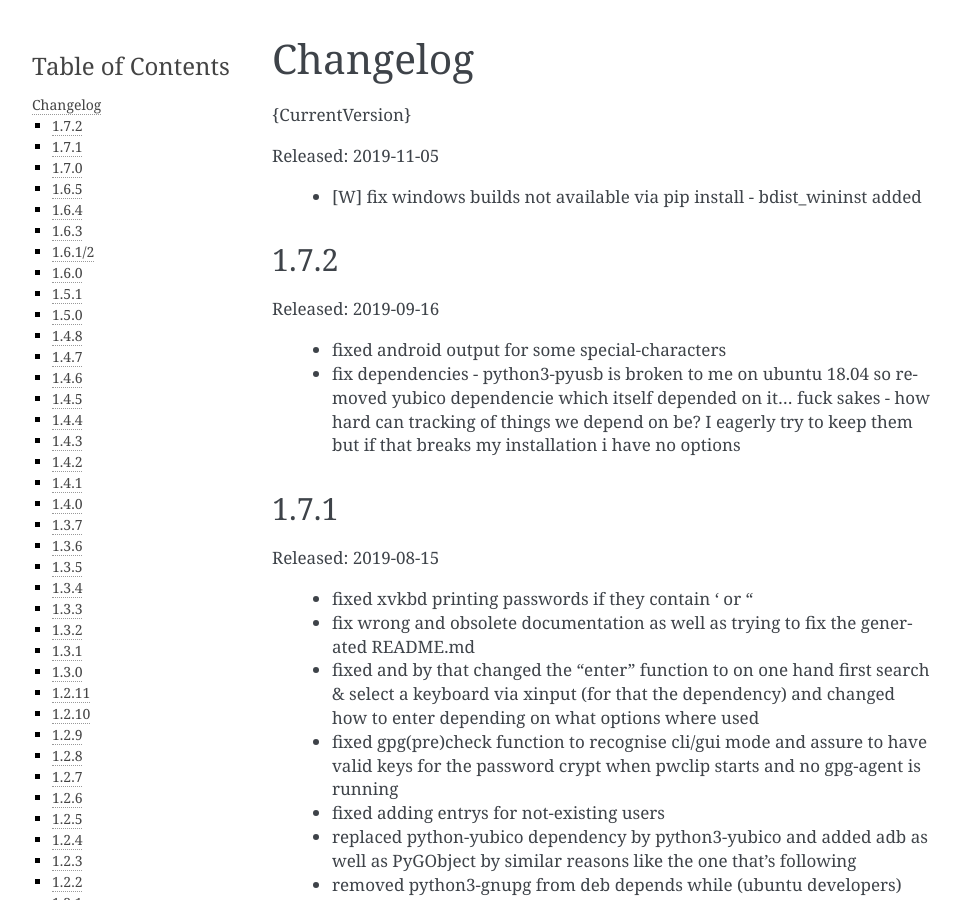
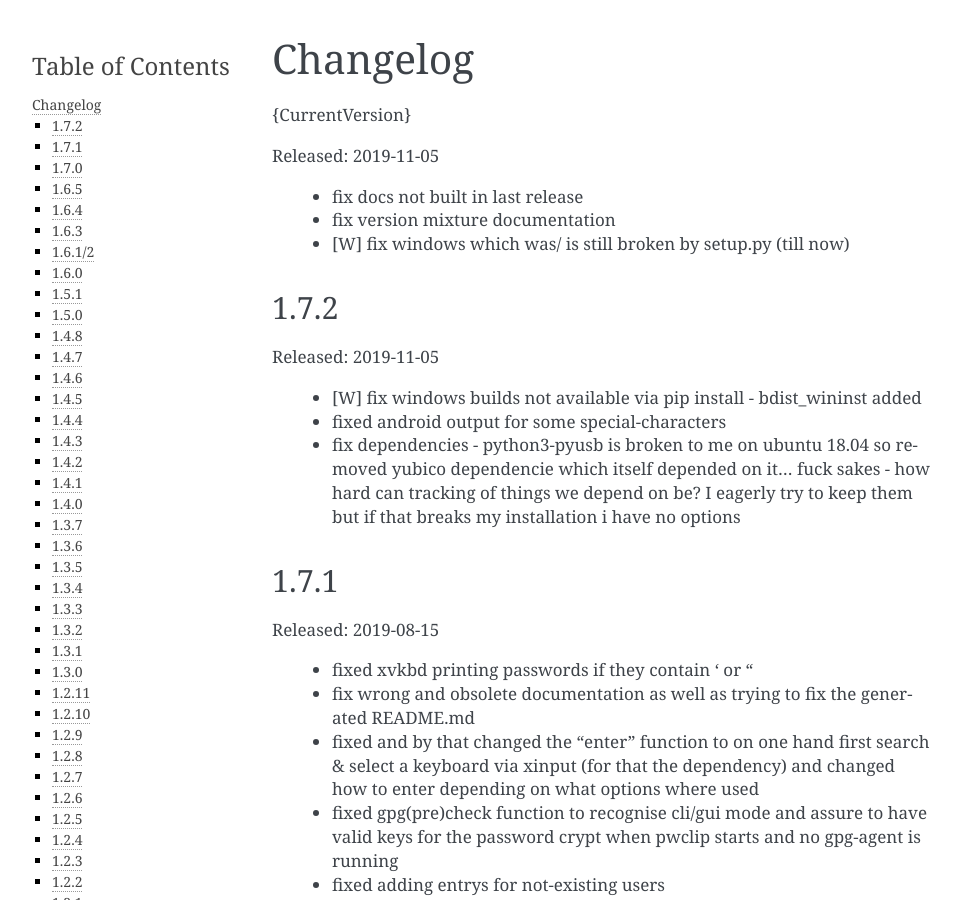
Before and after one commit to d0n/pwclip, a Sphinx documentation site: the page built from docs/changelog.rst, in a window 1280 px wide and 900 px high. Shown: the whole window, without its empty margins (148-1109 px from the left). Built offline with Sphinx 7.4.7, drawn with Linux system fonts in a browser that asks for light colours.

Commit message:
modified = ['docs/changelog.rst']

```diff
--- a/docs/changelog.rst
+++ b/docs/changelog.rst
@@ -6,13 +6,19 @@ Changelog
 
 Released: 2019-11-05
 
-  * [W] fix windows builds not available via pip install - bdist_wininst added
+  * fix docs not built in last release
+
+  * fix version mixture documentation
+
+  * [W] fix windows which was/ is still broken by setup.py (till now)
 
 
 1.7.2
 -----
 
-Released: 2019-09-16
+Released: 2019-11-05
+
+  * [W] fix windows builds not available via pip install - bdist_wininst added
 
   * fixed android output for some special-characters
 
```
